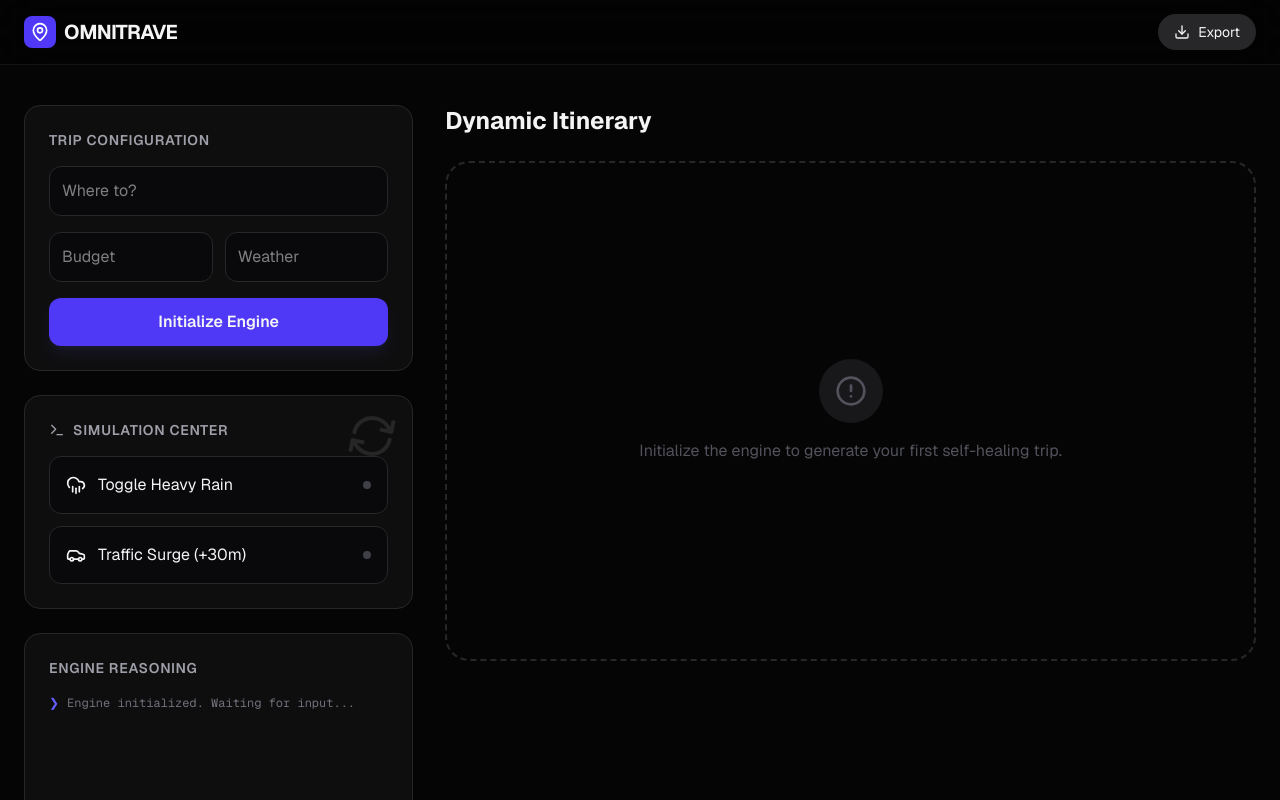
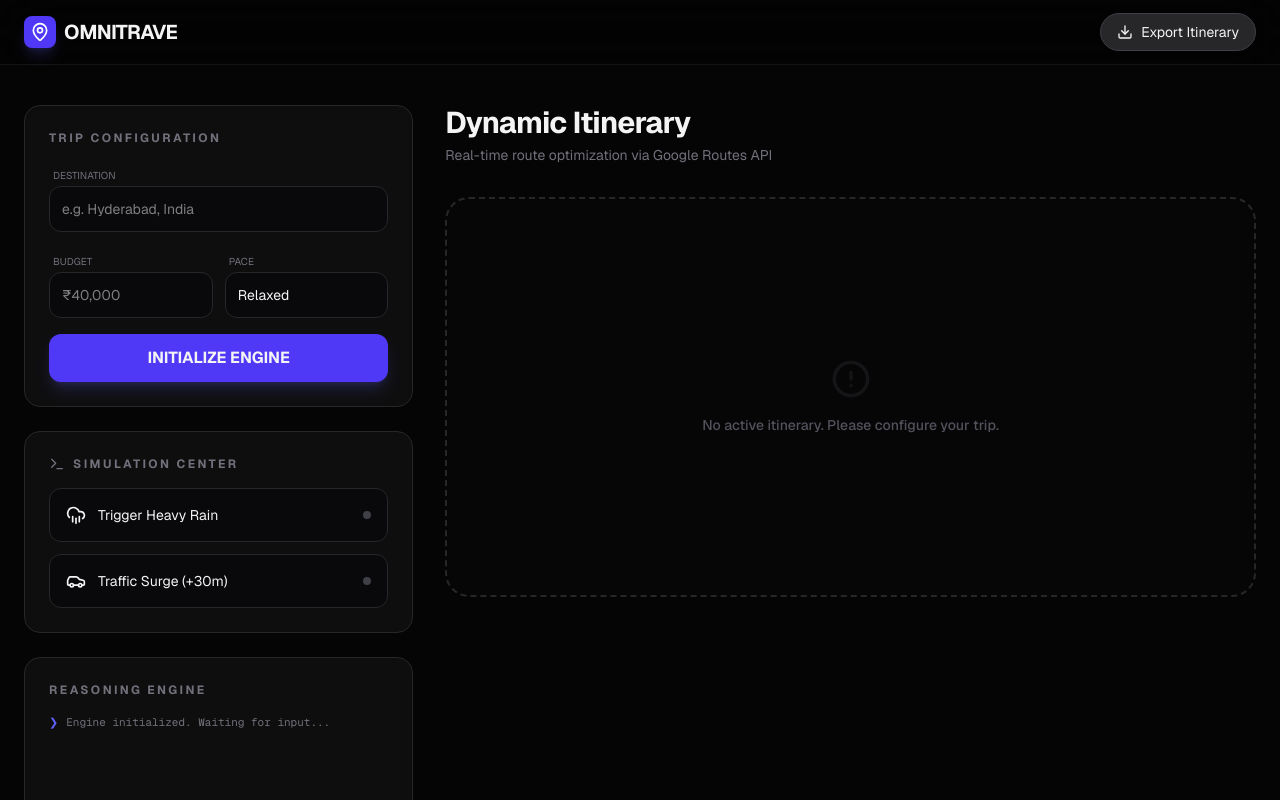
Before and after one commit to SpvDedipya/trailproj1, a Next.js app: page / in a window 1280 px wide. Shown: the top 800 px of the page. Built offline with nearby package versions, Linux system fonts and the light colour scheme.

Commit message:
fixx issue

```diff
--- a/src/app/page.tsx
+++ b/src/app/page.tsx
@@ -1,6 +1,6 @@
 "use client";
 
-import React, { useState } from 'react';
+import React, { useState, useEffect, useMemo } from 'react';
 import { motion, AnimatePresence } from 'framer-motion';
 import {
   CloudRain,
@@ -13,12 +13,19 @@ import {
   ChevronRight,
   Terminal
 } from 'lucide-react';
-import { useTripStore, Activity } from '../store/useTripStore';
+
+// Ensure these paths are exact to your project structure
+import { useTripStore } from '../store/useTripStore';
 import { TravelExperienceCoordinator } from '../engine/TravelExperienceCoordinator';
 import { handleTravelForm } from './actions/travel';
 import { jsPDF } from 'jspdf';
-import { ItinerarySkeleton } from '../components/Itinerary/Skeleton';
 
+// Temporary local Skeleton if your import fails
+const LocalSkeleton = () => (
+  <div className="space-y-4 animate-pulse">
+    {[1, 2, 3].map(i => <div key={i} className="h-32 bg-zinc-800/50 rounded-2xl" />)}
+  </div>
+);
 
 export default function OmniTraveDashboard() {
   const {
@@ -30,145 +37,192 @@ export default function OmniTraveDashboard() {
     toggleTraffic,
     reasoningLog,
     isUpdating,
-    setUpdating
+    setUpdating,
+    addLog
   } = useTripStore();
 
   const [loading, setLoading] = useState(false);
   const [destination, setDestination] = useState('');
 
-  const generateInitialTrip = async (e: React.FormEvent) => {
+  // Instantiate the coordinator logic
+  const coordinator = useMemo(() => new TravelExperienceCoordinator(), []);
+
+  const generateInitialTrip = async (e: React.FormEvent<HTMLFormElement>) => {
     e.preventDefault();
     setLoading(true);
-    const formData = new FormData(e.currentTarget as HTMLFormElement);
+    const formData = new FormData(e.currentTarget);
 
     try {
+      addLog("Initializing RAG research for 2026 travel data...");
       const result = await handleTravelForm(formData);
-      // In a real app, we'd map the Gemini JSON to our Activity interface
-      const mockActivities: Activity[] = result.activities.map((a: any, i: number) => ({
-        id: `act-${i}`,
+
+      const activities = result.activities.map((a: any, i: number) => ({
+        id: `act-${Date.now()}-${i}`,
         time: a.time,
-        title: a.description.split(' - ')[0],
+        title: a.title || a.description.split(' - ')[0],
         description: a.description,
         location: destination,
-        isIndoor: i % 2 === 0, // Mocked alternation
-        coordinates: { lat: 0, lng: 0 }
+        isIndoor: a.isIndoor || i % 2 === 0,
+        coordinates: a.coordinates || { lat: 0, lng: 0 }
       }));
-      setItinerary(mockActivities);
+
+      setItinerary(activities);
+      addLog(`Engine successfully synchronized for ${destination}.`);
     } catch (err) {
+      addLog("Critical Error: RAG synchronization failed.");
       console.error(err);
     } finally {
       setLoading(false);
     }
   };
 
+  const handleSimulatedPivot = async (type: 'RAIN' | 'TRAFFIC') => {
+    setUpdating(true);
+    if (type === 'RAIN') toggleRain();
+    if (type === 'TRAFFIC') toggleTraffic();
+
+    // Call the engine to recalculate
+    const pivotResult = await coordinator.evaluateAndPivot(type, {
+      currentItinerary: itinerary,
+      isRainy: type === 'RAIN' ? !isRainMode : isRainMode,
+      hasTraffic: type === 'TRAFFIC' ? !isHeavyTraffic : isHeavyTraffic
+    });
+
+    if (pivotResult.newItinerary) {
+      setItinerary(pivotResult.newItinerary);
+      addLog(pivotResult.reasoning);
+    }
+    setUpdating(false);
+  };
+
   const exportToPDF = () => {
     const doc = new jsPDF();
-    doc.setFontSize(20);
-    doc.text(`OmniTrave Itinerary: ${destination}`, 20, 20);
+    doc.setFillColor(5, 5, 5);
+    doc.rect(0, 0, 210, 297, 'F');
+    doc.setTextColor(255, 255, 255);
+    doc.setFontSize(22);
+    doc.text(`OMNITRAVE: ${destination.toUpperCase()}`, 20, 30);
+    doc.setFontSize(10);
+    doc.setTextColor(150, 150, 150);
+    doc.text("Generated by Gemini 3 Flash Experience Engine - 2026", 20, 40);
+
+    doc.setTextColor(255, 255, 255);
     doc.setFontSize(12);
     itinerary.forEach((act, i) => {
-      doc.text(`${act.time}: ${act.title}`, 20, 40 + (i * 10));
+      const y = 60 + (i * 20);
+      doc.text(`${act.time} | ${act.title}`, 20, y);
+      doc.setFontSize(9);
+      doc.setTextColor(180, 180, 180);
+      doc.text(act.description.substring(0, 80) + "...", 20, y + 7);
+      doc.setFontSize(12);
+      doc.setTextColor(255, 255, 255);
     });
-    doc.save('itinerary.pdf');
+    doc.save(`OmniTrave_${destination || 'Trip'}.pdf`);
   };
 
   return (
     <div className="min-h-screen bg-[#050505] text-zinc-100 font-sans selection:bg-indigo-500/30">
-      {/* Top Navigation */}
       <header className="border-b border-zinc-800/50 bg-black/40 backdrop-blur-xl sticky top-0 z-50">
         <div className="max-w-7xl mx-auto px-6 h-16 flex items-center justify-between">
           <div className="flex items-center gap-2">
-            <div className="w-8 h-8 bg-indigo-600 rounded-lg flex items-center justify-center">
+            <div className="w-8 h-8 bg-indigo-600 rounded-lg flex items-center justify-center shadow-lg shadow-indigo-500/20">
               <MapPin className="w-5 h-5 text-white" />
             </div>
             <span className="text-xl font-bold tracking-tight">OMNITRAVE</span>
           </div>
-          <div className="flex items-center gap-4">
           <button
             onClick={exportToPDF}
-              className="flex items-center gap-2 px-4 py-2 bg-zinc-800 hover:bg-zinc-700 rounded-full text-sm transition"
+            className="flex items-center gap-2 px-4 py-2 bg-zinc-800 hover:bg-zinc-700 rounded-full text-sm transition border border-zinc-700"
           >
-              <Download className="w-4 h-4" /> Export
+            <Download className="w-4 h-4" /> Export Itinerary
           </button>
-          </div>
         </div>
       </header>
 
       <main className="max-w-7xl mx-auto px-6 py-10 grid grid-cols-1 lg:grid-cols-12 gap-8">
-
-        {/* Left Column: Input & Simulation Center */}
         <div className="lg:col-span-4 space-y-6">
-          <section className="bg-zinc-900/50 border border-zinc-800 rounded-2xl p-6">
-            <h2 className="text-sm font-semibold text-zinc-400 uppercase tracking-wider mb-4">Trip Configuration</h2>
+          {/* Trip Config */}
+          <section className="bg-zinc-900/50 border border-zinc-800 rounded-2xl p-6 shadow-inner">
+            <h2 className="text-xs font-bold text-zinc-500 uppercase tracking-[0.2em] mb-4">Trip Configuration</h2>
             <form onSubmit={generateInitialTrip} className="space-y-4">
+              <div className="space-y-2">
+                <label className="text-[10px] text-zinc-500 ml-1 uppercase">Destination</label>
                 <input
                   name="destination"
-                placeholder="Where to?"
-                className="w-full bg-zinc-950 border border-zinc-800 rounded-xl p-3 focus:border-indigo-500 outline-none transition"
+                  placeholder="e.g. Hyderabad, India"
+                  className="w-full bg-zinc-950 border border-zinc-800 rounded-xl p-3 focus:border-indigo-500 outline-none transition text-sm"
                   value={destination}
                   onChange={e => setDestination(e.target.value)}
                   required
                 />
+              </div>
               <div className="grid grid-cols-2 gap-3">
-                <input name="budget" placeholder="Budget" className="bg-zinc-950 border border-zinc-800 rounded-xl p-3 outline-none" required />
-                <input name="weather" placeholder="Weather" className="bg-zinc-950 border border-zinc-800 rounded-xl p-3 outline-none" required />
+                <div className="space-y-2">
+                  <label className="text-[10px] text-zinc-500 ml-1 uppercase">Budget</label>
+                  <input name="budget" placeholder="₹40,000" className="w-full bg-zinc-950 border border-zinc-800 rounded-xl p-3 outline-none text-sm" required />
+                </div>
+                <div className="space-y-2">
+                  <label className="text-[10px] text-zinc-500 ml-1 uppercase">Pace</label>
+                  <select name="pace" className="w-full bg-zinc-950 border border-zinc-800 rounded-xl p-3 outline-none text-sm appearance-none">
+                    <option>Relaxed</option>
+                    <option>Moderate</option>
+                    <option>Fast-Paced</option>
+                  </select>
+                </div>
               </div>
               <button
                 type="submit"
                 disabled={loading}
-                className="w-full bg-indigo-600 hover:bg-indigo-500 disabled:bg-zinc-800 py-3 rounded-xl font-semibold transition shadow-lg shadow-indigo-500/10"
+                className="w-full bg-indigo-600 hover:bg-indigo-500 disabled:bg-zinc-800 py-3 rounded-xl font-bold transition shadow-lg shadow-indigo-500/20 active:scale-[0.98]"
               >
-                {loading ? 'Consulting RAG...' : 'Initialize Engine'}
+                {loading ? <RefreshCw className="w-5 h-5 animate-spin mx-auto" /> : 'INITIALIZE ENGINE'}
               </button>
             </form>
           </section>
 
-          {/* Simulation Center */}
-          <section className="bg-zinc-900/50 border border-zinc-800 rounded-2xl p-6 relative overflow-hidden group">
-            <div className="absolute top-0 right-0 p-4 opacity-10 group-hover:opacity-20 transition">
-              <RefreshCw className="w-12 h-12 rotate-12" />
-            </div>
-            <h2 className="text-sm font-semibold text-zinc-400 uppercase tracking-wider mb-4 flex items-center gap-2">
+          {/* Simulation */}
+          <section className="bg-zinc-900/50 border border-zinc-800 rounded-2xl p-6">
+            <h2 className="text-xs font-bold text-zinc-500 uppercase tracking-[0.2em] mb-4 flex items-center gap-2">
               <Terminal className="w-4 h-4" /> Simulation Center
             </h2>
             <div className="space-y-3">
               <button
-                onClick={() => { toggleRain(); TravelExperienceCoordinator.evaluateAndPivot('RAIN', {}); }}
-                className={`w-full flex items-center justify-between p-4 rounded-xl border transition ${isRainMode ? 'bg-indigo-500/10 border-indigo-500 text-indigo-400' : 'bg-zinc-950 border-zinc-800 hover:border-zinc-700'}`}
+                onClick={() => handleSimulatedPivot('RAIN')}
+                className={`w-full flex items-center justify-between p-4 rounded-xl border transition-all ${isRainMode ? 'bg-indigo-500/10 border-indigo-500 text-indigo-400' : 'bg-zinc-950 border-zinc-800'}`}
               >
                 <div className="flex items-center gap-3">
                   <CloudRain className="w-5 h-5" />
-                  <span>Toggle Heavy Rain</span>
+                  <span className="text-sm">Trigger Heavy Rain</span>
                 </div>
                 <div className={`w-2 h-2 rounded-full ${isRainMode ? 'bg-indigo-500 animate-pulse' : 'bg-zinc-700'}`} />
               </button>
 
               <button
-                onClick={() => { toggleTraffic(); TravelExperienceCoordinator.evaluateAndPivot('TRAFFIC', {}); }}
-                className={`w-full flex items-center justify-between p-4 rounded-xl border transition ${isHeavyTraffic ? 'bg-amber-500/10 border-amber-500 text-amber-400' : 'bg-zinc-950 border-zinc-800 hover:border-zinc-700'}`}
+                onClick={() => handleSimulatedPivot('TRAFFIC')}
+                className={`w-full flex items-center justify-between p-4 rounded-xl border transition-all ${isHeavyTraffic ? 'bg-amber-500/10 border-amber-500 text-amber-400' : 'bg-zinc-950 border-zinc-800'}`}
               >
                 <div className="flex items-center gap-3">
                   <Car className="w-5 h-5" />
-                  <span>Traffic Surge (+30m)</span>
+                  <span className="text-sm">Traffic Surge (+30m)</span>
                 </div>
                 <div className={`w-2 h-2 rounded-full ${isHeavyTraffic ? 'bg-amber-500 animate-pulse' : 'bg-zinc-700'}`} />
               </button>
             </div>
           </section>
 
-          {/* Reasoning Log */}
-          <section className="bg-zinc-900/50 border border-zinc-800 rounded-2xl p-6 h-[300px] flex flex-col">
-            <h2 className="text-sm font-semibold text-zinc-400 uppercase tracking-wider mb-4">Engine Reasoning</h2>
-            <div className="flex-1 overflow-y-auto space-y-4 font-mono text-[12px] text-zinc-500">
+          {/* Logs */}
+          <section className="bg-zinc-900/50 border border-zinc-800 rounded-2xl p-6 h-[250px] flex flex-col">
+            <h2 className="text-xs font-bold text-zinc-500 uppercase tracking-[0.2em] mb-4">Reasoning Engine</h2>
+            <div className="flex-1 overflow-y-auto space-y-3 font-mono text-[11px] text-zinc-500 scrollbar-hide">
               <AnimatePresence initial={false}>
                 {reasoningLog.map((log, i) => (
                   <motion.div
                     key={i}
-                    initial={{ opacity: 0, x: -10 }}
+                    initial={{ opacity: 0, x: -5 }}
                     animate={{ opacity: 1, x: 0 }}
-                    className="flex gap-2"
+                    className="flex gap-2 leading-relaxed"
                   >
-                    <span className="text-indigo-500">❯</span>
+                    <span className="text-indigo-500 shrink-0">❯</span>
                     <span>{log}</span>
                   </motion.div>
                 ))}
@@ -177,56 +231,62 @@ export default function OmniTraveDashboard() {
           </section>
         </div>
 
-        {/* Right Column: Itinerary View */}
         <div className="lg:col-span-8">
-          <div className="flex items-center justify-between mb-6">
-            <h2 className="text-2xl font-bold">Dynamic Itinerary</h2>
+          <div className="flex items-center justify-between mb-8">
+            <div>
+              <h2 className="text-3xl font-bold tracking-tight">Dynamic Itinerary</h2>
+              <p className="text-zinc-500 text-sm mt-1">Real-time route optimization via Google Routes API</p>
+            </div>
             {isUpdating && (
               <motion.div
                 initial={{ opacity: 0 }}
                 animate={{ opacity: 1 }}
-                className="flex items-center gap-2 text-indigo-400 text-sm"
+                className="flex items-center gap-2 text-indigo-400 text-xs font-bold px-3 py-1 bg-indigo-500/10 rounded-full border border-indigo-500/20"
               >
-                <RefreshCw className="w-4 h-4 animate-spin" />
-                Pivoting Logic...
+                <RefreshCw className="w-3 h-3 animate-spin" />
+                PIVOTING LOGIC...
               </motion.div>
             )}
           </div>
 
-          <div className="space-y-4 relative">
+          <div className="space-y-4">
             {loading ? (
-              <ItinerarySkeleton />
+              <LocalSkeleton />
             ) : itinerary.length > 0 ? (
-              itinerary.map((activity, idx) => (
+              <div className="relative border-l-2 border-zinc-800 ml-3 pl-8 space-y-8">
+                {itinerary.map((activity, idx) => (
                   <motion.div
                     layout
                     key={activity.id}
-                  initial={{ opacity: 0, y: 20 }}
-                  animate={{ opacity: 1, y: 0 }}
-                  transition={{ delay: idx * 0.1 }}
-                  className={`group relative bg-zinc-900/40 border ${activity.isIndoor && isRainMode ? 'border-indigo-500/50 bg-indigo-500/5' : 'border-zinc-800'} rounded-2xl p-6 hover:border-zinc-600 transition-colors`}
+                    className="relative"
                   >
+                    <div className="absolute -left-[41px] top-1 w-4 h-4 bg-zinc-950 border-2 border-indigo-500 rounded-full z-10" />
+                    <div className={`group bg-zinc-900/40 border transition-all duration-500 ${activity.isIndoor && isRainMode ? 'border-indigo-500 shadow-[0_0_20px_rgba(99,102,241,0.1)]' : 'border-zinc-800'} rounded-2xl p-6 hover:bg-zinc-800/50`}>
                       <div className="flex items-start justify-between">
-                    <div className="space-y-1">
-                      <div className="flex items-center gap-2 text-xs font-mono text-zinc-500">
+                        <div className="space-y-2">
+                          <div className="flex items-center gap-3">
+                            <span className="text-xs font-mono text-indigo-400 flex items-center gap-1">
                               <Clock className="w-3 h-3" /> {activity.time}
-                        {activity.isIndoor && (
-                          <span className="bg-indigo-500/10 text-indigo-400 px-2 py-0.5 rounded text-[10px] uppercase">Indoor Pivot Available</span>
+                            </span>
+                            {activity.isIndoor && isRainMode && (
+                              <span className="text-[9px] font-bold bg-indigo-500 text-white px-2 py-0.5 rounded-sm uppercase tracking-wider">Indoor Pivot Active</span>
                             )}
                           </div>
-                      <h3 className="text-lg font-semibold group-hover:text-indigo-400 transition">{activity.title}</h3>
-                      <p className="text-sm text-zinc-400 max-w-xl">{activity.description}</p>
+                          <h3 className="text-xl font-bold">{activity.title}</h3>
+                          <p className="text-sm text-zinc-400 leading-relaxed">{activity.description}</p>
                         </div>
-                    <ChevronRight className="w-5 h-5 text-zinc-700 group-hover:text-zinc-400 transition" />
+                        <div className="p-2 bg-zinc-950 rounded-lg group-hover:bg-indigo-600 transition-colors">
+                          <ChevronRight className="w-5 h-5 text-zinc-700 group-hover:text-white" />
+                        </div>
+                      </div>
                     </div>
                   </motion.div>
-              ))
+                ))}
+              </div>
             ) : (
-              <div className="h-[500px] border-2 border-dashed border-zinc-800 rounded-3xl flex flex-col items-center justify-center text-zinc-600 gap-4">
-                <div className="p-4 bg-zinc-900 rounded-full">
-                  <AlertCircle className="w-8 h-8" />
-                </div>
-                <p>Initialize the engine to generate your first self-healing trip.</p>
+              <div className="h-[400px] border-2 border-dashed border-zinc-800 rounded-3xl flex flex-col items-center justify-center text-zinc-600 gap-4 bg-zinc-950/50">
+                <AlertCircle className="w-10 h-10 opacity-20" />
+                <p className="text-sm font-medium">No active itinerary. Please configure your trip.</p>
               </div>
             )}
           </div>
```
Lines whose indentation alone changed are shown as unchanged.
